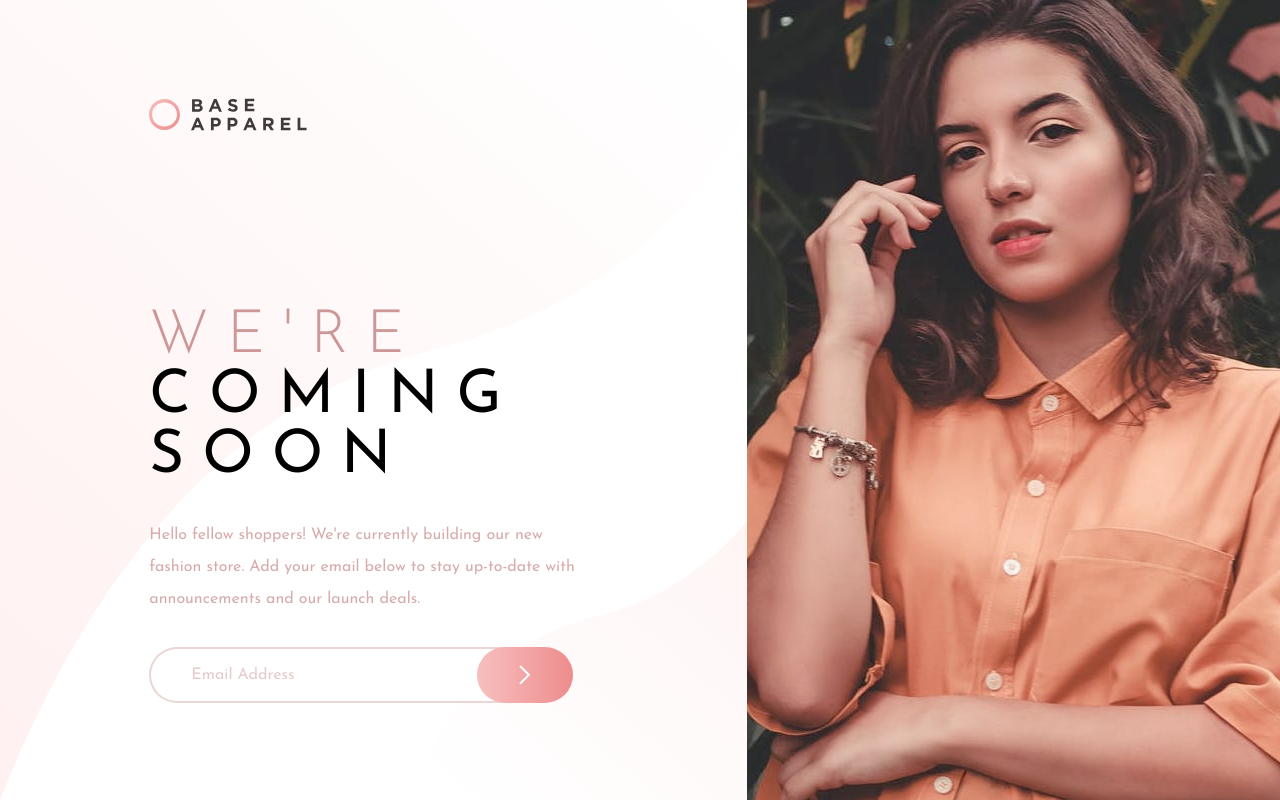
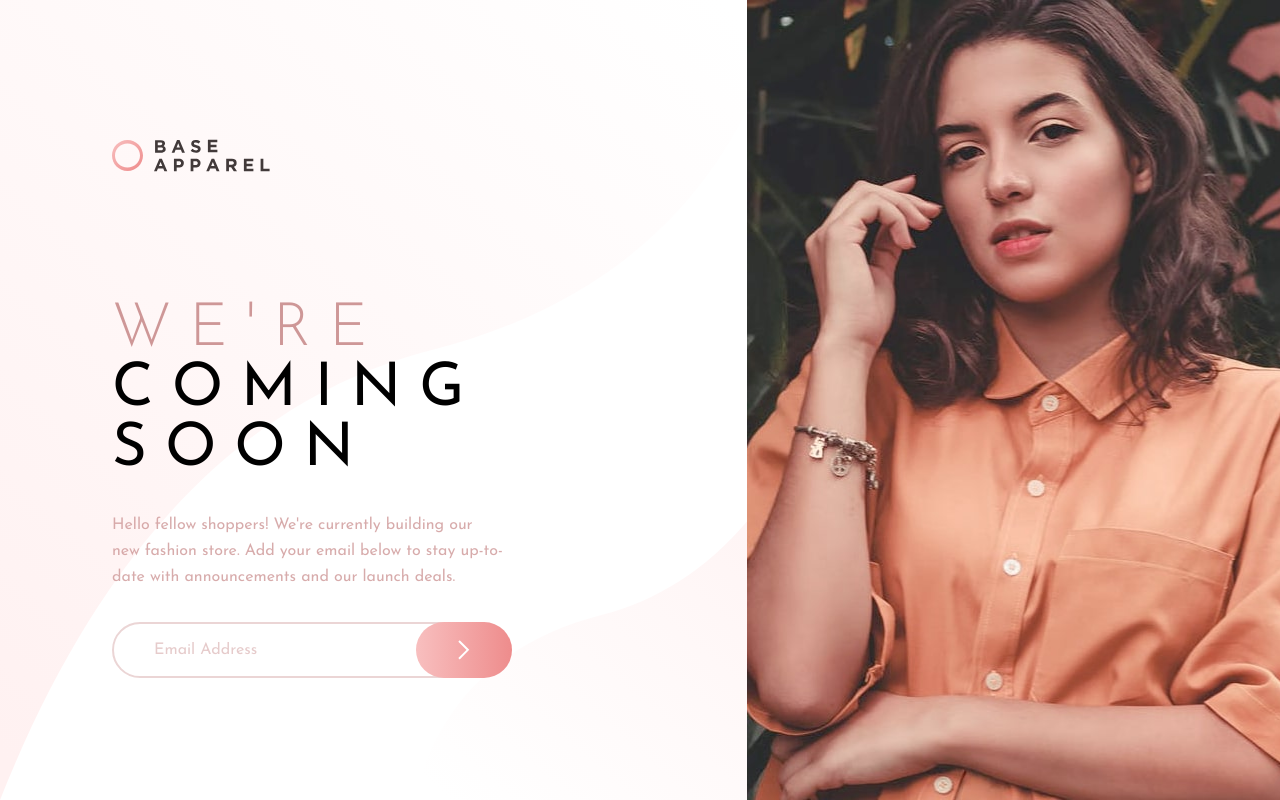
Before and after one commit to JessicaSamtani/TailwindProject1_FeMentorChallenge, a website: page src/index.html in a window 1280 px wide. Drawn offline with nearby package versions, Linux system fonts and the light colour scheme; files that its build step writes are made by us from their sources.

Commit message:
final commit

```diff
--- a/src/index.html
+++ b/src/index.html
@@ -15,24 +15,34 @@
   </head>
 
   <body>
-    <div class="flex min-h-screen">
+    <div class="h-screen flex flex-col md:flex-row-reverse">
+      <div class="bg-bgPattern p-9 logo md:hidden md:pt-36">
+        <img src="/images/logo.svg" alt="logo" />
+      </div>
+
       <div
-        class="flex items-center w-7/12 bg-no-repeat bg-cover text-section bg-bgPattern"
+        class="min-h-[300px] bg-red-700 bg-cover image-section bg-bgImageMobile md:bg-bgImageDesktop md:w-5/12"
+      ></div>
+
+      <div
+        class="text-center h-full bg-no-repeat md:items-center text-section md:text-left md:bg-cover bg-bgPattern md:w-7/12"
       >
         <div
-          class="flex flex-col justify-center h-screen max-w-3xl gap-8 px-20 mx-auto textsection-wrapper"
+          class="flex flex-col justify-center gap-8 mx-auto md:px-28 md:max-w-3xl md:min-h-screen textsection-wrapper"
         >
-          <div class="logo mt-30">
+          <div class="hidden md:block logo pt-32">
             <img src="/images/logo.svg" alt="logo" />
           </div>
 
-          <h1 class="mt-36 uppercase text-6xl leading-tighter tracking-[.30em]">
+          <h1
+            class="mt-24 uppercase md:text-6xl text-5xl leading-tighter tracking-[.30em]"
+          >
             <span class="font-light text-desaturatedRed">we're</span> <br />
             coming <br />
             soon
           </h1>
           <p
-            class="max-w-md leading-loose text-md text-desaturatedRed opacity-80"
+            class="w-[350px] mx-auto text-center leading-relaxed text-desaturatedRed opacity-80 md:text-left md:mx-0 md:w-9/12"
           >
             Hello fellow shoppers! We're currently building our new fashion
             store. Add your email below to stay up-to-date with announcements
@@ -40,22 +50,18 @@
           </p>
           <form action="#" class="flex">
             <input
-              class="pl-10 border-2 rounded-full focus-within:border-red-300 border-desaturatedRed border-opacity-40 h-14 w-96 placeholder:text-opacity-50 placeholder:text-desaturatedRed"
+              class="w-80 mx-auto pl-10 border-2 rounded-full bg-transparent focus-within:border-red-300 border-desaturatedRed border-opacity-40 h-14 md:w-96 placeholder:text-opacity-50 placeholder:text-desaturatedRed md:mx-0"
               type="email"
               placeholder="Email Address"
             />
             <button
-              class="bg-desaturatedRed w-24 cursor-pointer rounded-full h-14 -ml-14 flex justify-center items-center right-0 bg-gradient-to-r from-[rgba(248,191,191,1)] from-0% to-[rgba(238,140,140,1)] to-47% hover:to-pink-200 hover:scale-110"
+              class="bg-desaturatedRed mx-auto w-16 cursor-pointer rounded-full h-14 mb-28 -ml-20 flex justify-center items-center right-0 bg-gradient-to-r from-[rgba(248,191,191,1)] from-0% to-[rgba(238,140,140,1)] to-47% hover:to-pink-100 hover:scale-110 md:w-24"
             >
               <img src="/images/icon-arrow.svg" alt="Iconarrow" />
             </button>
           </form>
         </div>
       </div>
-
-      <div
-        class="w-5/12 bg-red-700 bg-no-repeat bg-cover image-section bg-bgImageDesktop"
-      ></div>
     </div>
   </body>
 </html>
```
